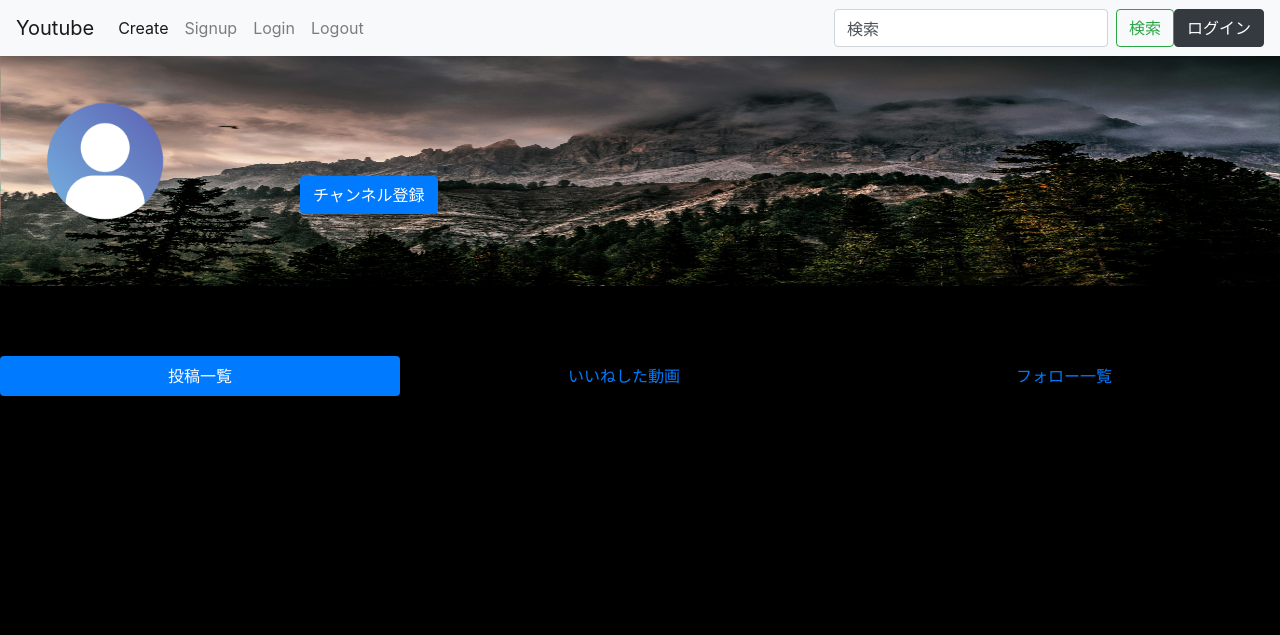
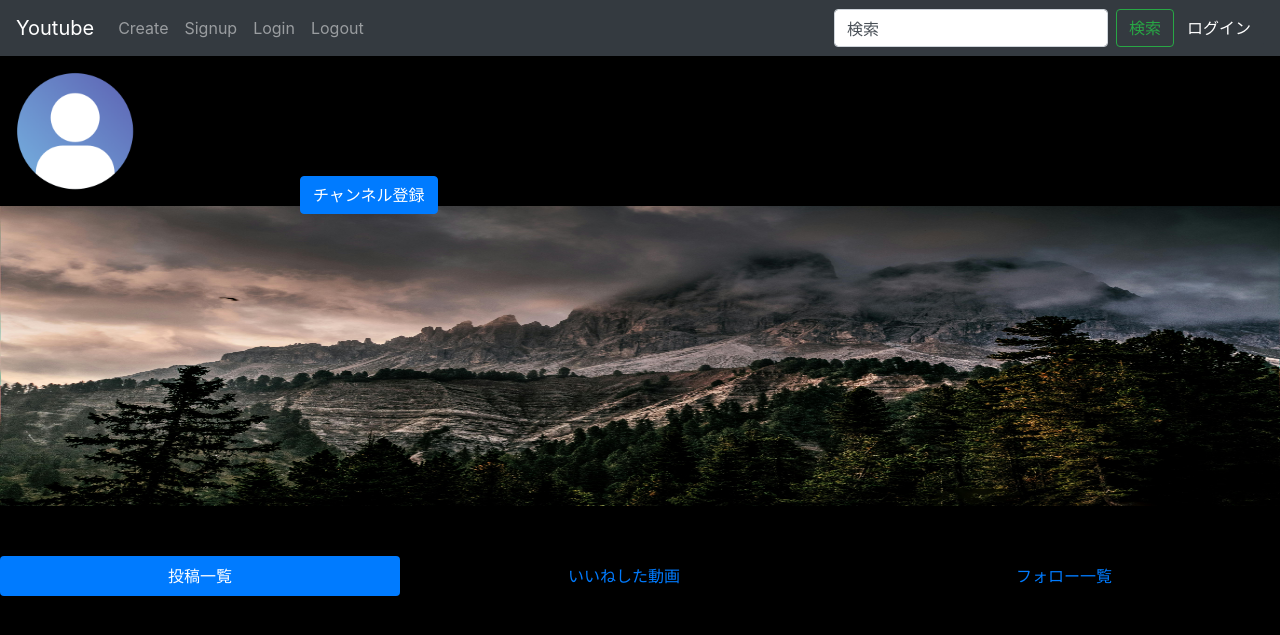
Before and after one commit to ajdjaiuoapooiad/project14-youtube2, a Django app: template Youtube/templates/youtube/user_list.html in a window 1280 px wide. Shown: the top 635 px of the page. Run offline with Django 5.2, Linux system fonts and the light colour scheme; the template is opened without the code that fills it, so the values that code supplies are empty.

Commit message:
userpage error

```diff
--- a/Youtube/static/mypage.css
+++ b/Youtube/static/mypage.css
@@ -6,17 +6,16 @@ body{
 }
 
 .mypage-img{
-    height: 230px;
     width: 100%;
-
+    height:300px;
 }
 
 
 
 
-.relative {
+.relative{
     position: relative;
-    height:300px;
+    height: 500px;
 }
 .absolute.text1{
     position: absolute;
@@ -30,7 +29,6 @@ body{
     left:300px;
 }
 .rounded-circle {
-    position: absolute;
     height:150px;
     width:150px;
     top:30px;
--- a/Youtube/templates/youtube/base.html
+++ b/Youtube/templates/youtube/base.html
@@ -16,7 +16,7 @@
     {% endblock customcss %}
 
     {%block header%}
-    <nav class="navbar navbar-expand-lg navbar-light bg-light">
+    <nav class="navbar navbar-expand-lg navbar-dark bg-dark">
       <a class="navbar-brand" href="{%url 'youtube:index'%}">Youtube</a>
       <button class="navbar-toggler" type="button" data-toggle="collapse" data-target="#navbarSupportedContent" aria-controls="navbarSupportedContent" aria-expanded="false" aria-label="Toggle navigation">
         <span class="navbar-toggler-icon"></span>
@@ -24,7 +24,7 @@
 
       <div class="collapse navbar-collapse" id="navbarSupportedContent">
         <ul class="navbar-nav mr-auto">
-          <li class="nav-item active">
+          <li class="nav-item ">
             <a class="nav-link" href="{% url 'youtube:create'%}">Create<span class="sr-only">(current)</span></a>
           </li>
           <li class="nav-item">
--- a/Youtube/templates/youtube/user_list.html
+++ b/Youtube/templates/youtube/user_list.html
@@ -3,13 +3,13 @@
 
 {% block customcss %}
 <link rel='stylesheet' type='text/css' href="{% static 'mypage.css' %}">
-{% endblock customcss %}Ú
+{% endblock customcss %}
 
 {% block content%}
 
 
 
-<div class="relative">
+<div class="relative ">
 
   <p class="absolute text1">{{user.username}}</p>
   <a href="" class="btn btn-primary absolute text2">チャンネル登録</a>
@@ -17,7 +17,7 @@
 
 
 
-  <img class="mypage-img" src="/media/media/image/pexels-eberhardgross-640781.jpg" alt="">
+  <img class="mypage-img " src="/media/media/image/pexels-eberhardgross-640781.jpg" alt="">
 
 
 
```
Also changed, not shown: Youtube/static/post_list.css (+8 -1 lines), db.sqlite3, media/media/thumbnail/hqdefault_TSfejuE.webp (added).
